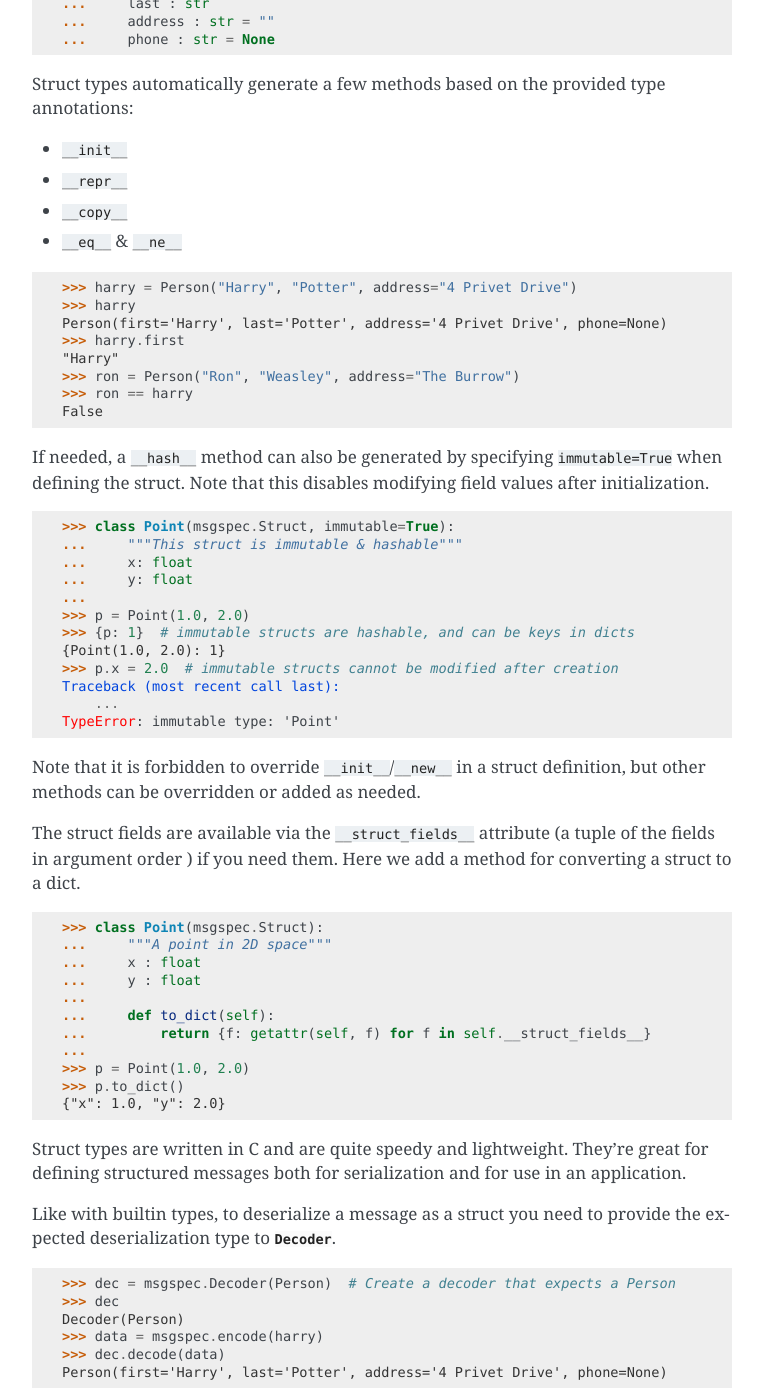
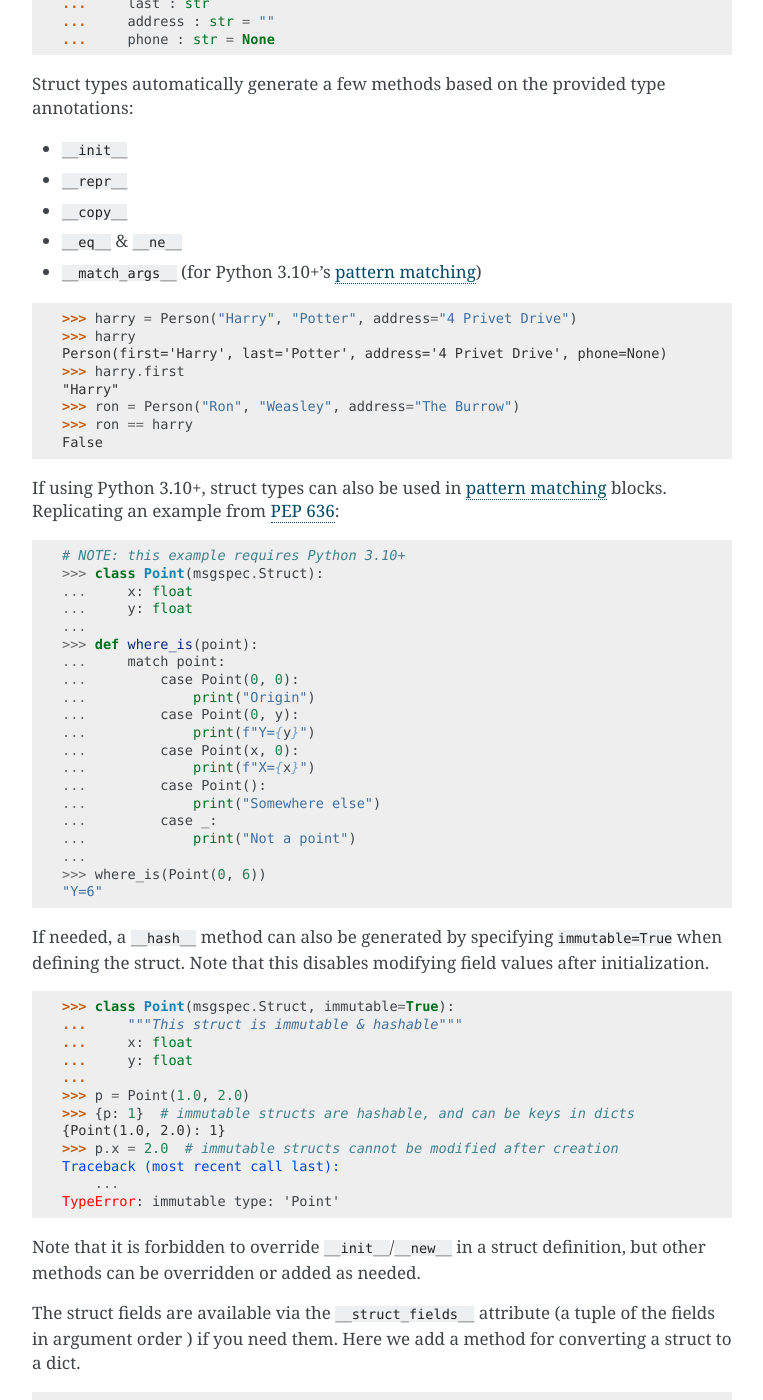
Before and after one commit to jcrist/msgspec, a Sphinx documentation site: the page built from docs/source/usage.rst, in a window 1280 px wide and 1400 px high, scrolled down 3594 px. Shown: the whole window, without its empty margins (358-1121 px from the left). Built offline with Sphinx 7.4.7, drawn with Linux system fonts in a browser that asks for light colours.

Commit message:
Add Python 3.10 support (#53)
* Add Python 3.10 support

- Support struct objects in match statements
- Fix a small bug with frozenset defaults for structs
- Add 3.10 to CI/release builds

* Add to docs

```diff
--- a/docs/source/usage.rst
+++ b/docs/source/usage.rst
@@ -192,6 +192,7 @@ annotations:
 - ``__repr__``
 - ``__copy__``
 - ``__eq__`` & ``__ne__``
+- ``__match_args__`` (for Python 3.10+'s `pattern matching`_)
 
 .. code-block:: python
 
@@ -203,6 +204,33 @@ annotations:
     >>> ron = Person("Ron", "Weasley", address="The Burrow")
     >>> ron == harry
     False
+
+If using Python 3.10+, struct types can also be used in `pattern matching`_
+blocks. Replicating an example from `PEP 636
+<https://www.python.org/dev/peps/pep-0636/>`__:
+
+.. code-block:: python
+
+    # NOTE: this example requires Python 3.10+
+    >>> class Point(msgspec.Struct):
+    ...     x: float
+    ...     y: float
+    ...
+    >>> def where_is(point):
+    ...     match point:
+    ...         case Point(0, 0):
+    ...             print("Origin")
+    ...         case Point(0, y):
+    ...             print(f"Y={y}")
+    ...         case Point(x, 0):
+    ...             print(f"X={x}")
+    ...         case Point():
+    ...             print("Somewhere else")
+    ...         case _:
+    ...             print("Not a point")
+    ...
+    >>> where_is(Point(0, 6))
+    "Y=6"
 
 If needed, a ``__hash__`` method can also be generated by specifying
 ``immutable=True`` when defining the struct. Note that this disables modifying
@@ -345,3 +373,4 @@ efficiently skipped without decoding.
 
 .. _type annotations: https://docs.python.org/3/library/typing.html
 .. _pickle: https://docs.python.org/3/library/pickle.html
+.. _pattern matching: https://docs.python.org/3/reference/compound_stmts.html#the-match-statement
--- a/setup.py
+++ b/setup.py
@@ -25,6 +25,7 @@ setup(
         "Development Status :: 4 - Beta",
         "Programming Language :: Python :: 3.8",
         "Programming Language :: Python :: 3.9",
+        "Programming Language :: Python :: 3.10",
     ],
     license="BSD",
     packages=["msgspec"],
```
Also changed, not shown: 3 other files.
